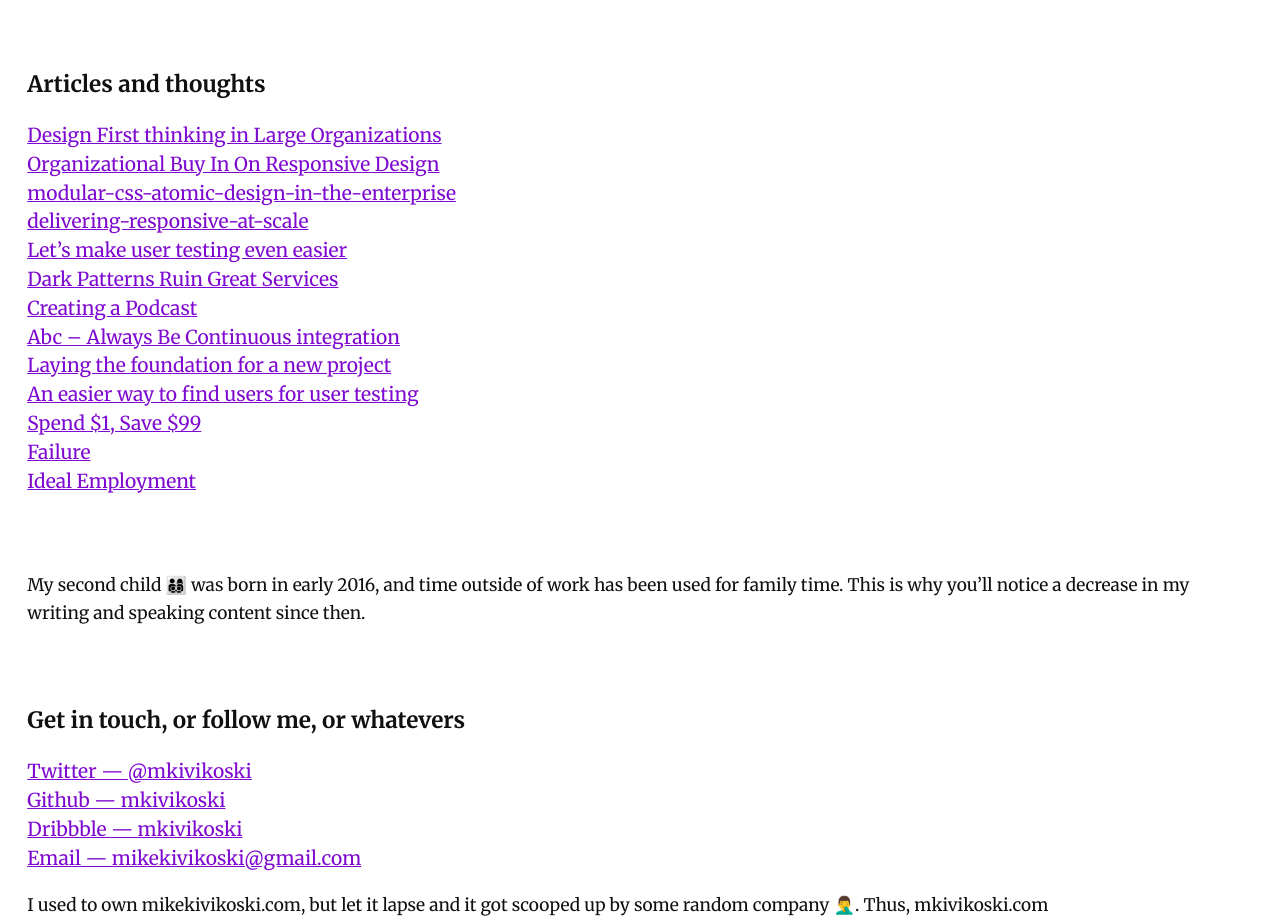
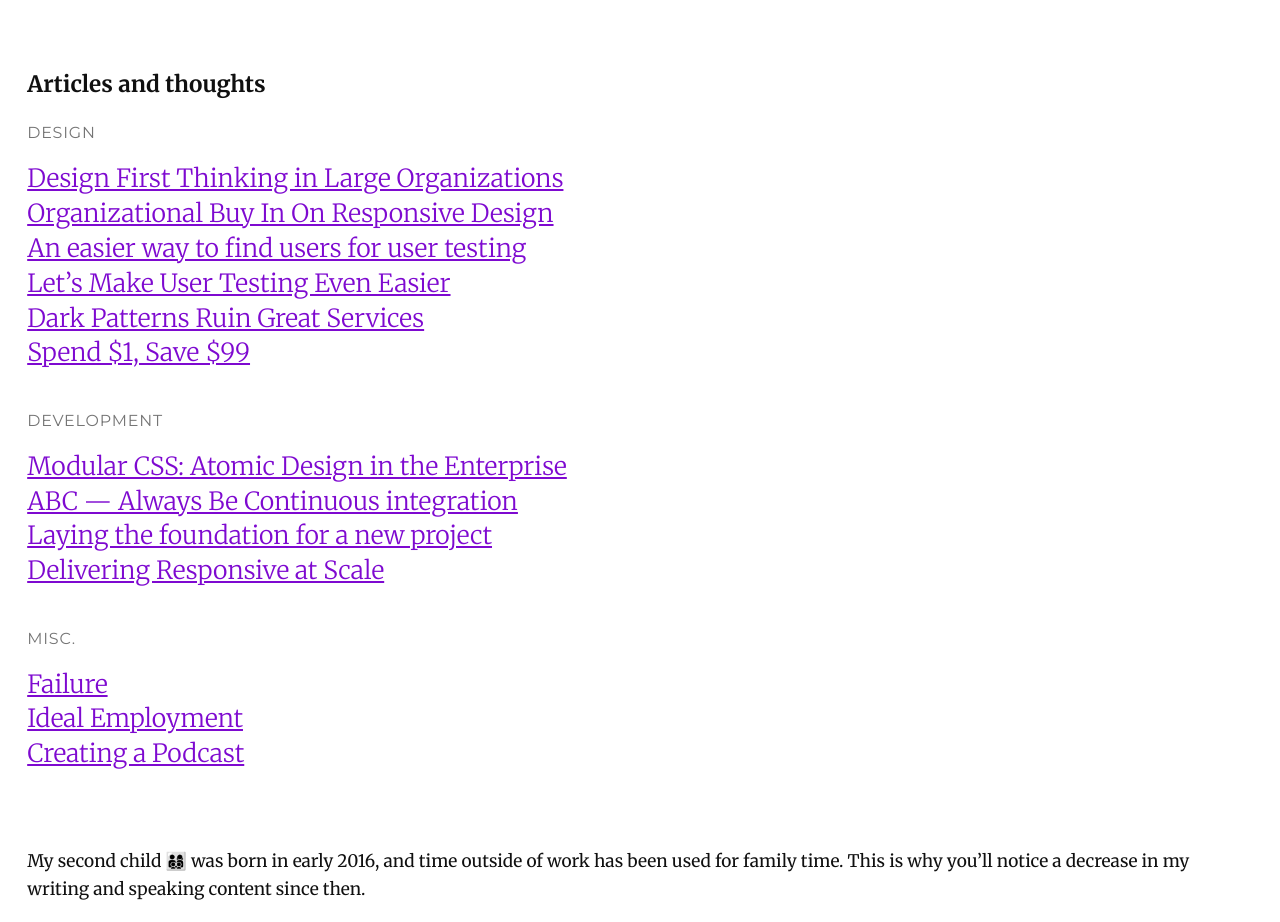
Before and after one commit to mkivikoski/mikekivikoski, a website: page index.html in a window 1280 px wide. Shown: the part 3020-3942 px from the top of the page. Drawn offline with Linux system fonts and the light colour scheme.

Commit message:
style articles section with category lists

```diff
--- a/assets/css/main.css
+++ b/assets/css/main.css
@@ -153,6 +153,12 @@
         }
 
 
+  .articles-✏️ {}
+    .articles-✏️__categories {
+      margin-bottom: 2em;
+    }
+
+
 
   /* Typography */
   .headline--main {
--- a/index.html
+++ b/index.html
@@ -182,22 +182,38 @@
     </section>
 
 
-    <section>
+    <section class="articles-✏️">
       <h3>Articles and thoughts</h3>
-      <ul class="grid--three-column">
-        <li><a href="https://cantina.co/design-first-thinking-in-large-organizations/" title="">Design First thinking in Large Organizations</a></li>
-        <li><a href="https://cantina.co/organizational-buy-in-on-responsive-design/" title="">Organizational Buy In On Responsive Design</a></li>
-        <li><a href="https://cantina.co/modular-css-atomic-design-in-the-enterprise/" title="">modular-css-atomic-design-in-the-enterprise</a></li>
-        <li><a href="https://cantina.co/delivering-responsive-at-scale/" title="">delivering-responsive-at-scale</a></li>
-        <li><a href="https://medium.com/@mikekivikoski/lets-make-user-testing-even-easier-b828d354fe81" title="">Let’s make user testing even easier</a></li>
-        <li><a href="https://medium.com/@mikekivikoski/dark-patterns-ruin-great-services-b81aae4b081b" title="">Dark Patterns Ruin Great Services</a></li>
-        <li><a href="https://medium.com/@mikekivikoski/creating-a-podcast-f8d6b1057c8c" title="">Creating a Podcast</a></li>
-        <li><a href="https://medium.com/@mikekivikoski/abc-always-be-continuous-integration-d3a3cb4da419" title="">Abc – Always Be Continuous integration</a></li>
-        <li><a href="https://medium.com/@mikekivikoski/laying-out-the-foundation-on-a-new-project-d4d76a6c93a3" title="">Laying the foundation for a new project</a></li>
-        <li><a href="https://medium.com/@mikekivikoski/an-easier-way-to-find-users-for-user-testing-on-new-products-e2491d0bfdaf" title="">An easier way to find users for user testing</a></li>
-        <li><a href="https://medium.com/@mikekivikoski/spend-1-save-99-3ecc3703f6e2" title="">Spend $1, Save $99</a></li>
-        <li><a href="https://medium.com/@mikekivikoski/failure-30e09cc3f357" title="">Failure</a></li>
-        <li><a href="https://medium.com/@mikekivikoski/ideal-employment-2b2c61c626eb" title="">Ideal Employment</a></li>
+      <ul>
+        <li class="articles-✏️__categories">
+          <h5 class="headline--minor">Design</h5>
+          <ul>
+            <li><a href="https://cantina.co/design-first-thinking-in-large-organizations/" title="" class="headline--major">Design First Thinking in Large Organizations</a></li>
+            <li><a href="https://cantina.co/organizational-buy-in-on-responsive-design/" title="" class="headline--major">Organizational Buy In On Responsive Design</a></li>
+            <li><a href="https://medium.com/@mikekivikoski/an-easier-way-to-find-users-for-user-testing-on-new-products-e2491d0bfdaf" title="" class="headline--major">An easier way to find users for user testing</a></li>
+            <li><a href="https://medium.com/@mikekivikoski/lets-make-user-testing-even-easier-b828d354fe81" title="" class="headline--major">Let&rsquo;s Make User Testing Even Easier</a></li>
+            <li><a href="https://medium.com/@mikekivikoski/dark-patterns-ruin-great-services-b81aae4b081b" title="" class="headline--major">Dark Patterns Ruin Great Services</a></li>
+            <li><a href="https://medium.com/@mikekivikoski/spend-1-save-99-3ecc3703f6e2" title="" class="headline--major">Spend $1, Save $99</a></li>
+          </ul>
+        </li>
+        <li class="articles-✏️__categories">
+          <h5 class="headline--minor">Development</h5>
+          <ul>
+            <li><a href="https://cantina.co/modular-css-atomic-design-in-the-enterprise/" title="" class="headline--major">Modular CSS: Atomic Design in the Enterprise</a></li>
+            <li><a href="https://medium.com/@mikekivikoski/abc-always-be-continuous-integration-d3a3cb4da419" title="" class="headline--major">ABC &mdash; Always Be Continuous integration</a></li>
+            <li><a href="https://medium.com/@mikekivikoski/laying-out-the-foundation-on-a-new-project-d4d76a6c93a3" title="" class="headline--major">Laying the foundation for a new project</a></li>
+            <li><a href="https://cantina.co/delivering-responsive-at-scale/" title="" class="headline--major">Delivering Responsive at Scale</a></li>
+          </ul>
+        </li>
+
+        <li class="articles-✏️__categories">
+          <h5 class="headline--minor">Misc.</h5>
+          <ul>
+            <li><a href="https://medium.com/@mikekivikoski/failure-30e09cc3f357" title="" class="headline--major">Failure</a></li>
+            <li><a href="https://medium.com/@mikekivikoski/ideal-employment-2b2c61c626eb" title="" class="headline--major">Ideal Employment</a></li>
+            <li><a href="https://medium.com/@mikekivikoski/creating-a-podcast-f8d6b1057c8c" title="" class="headline--major">Creating a Podcast</a></li>
+          </ul>
+        </li>
       </ul>
     </section>
 
```
